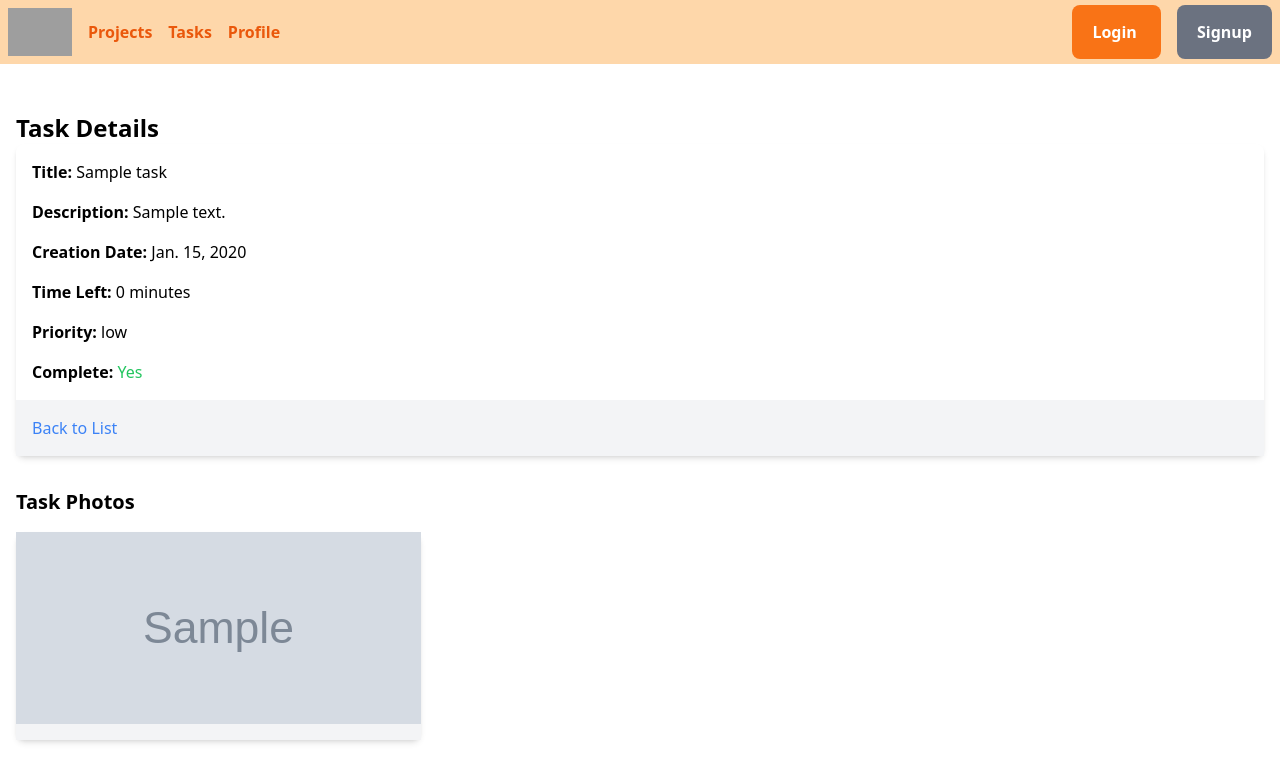
After one commit to AAhadNur/Task_Manager, a Django app: page /task/1/ in a window 1280 px wide. The commit adds this page. Shown: the top 782 px of the page. Run offline with Django 4.2, Linux system fonts and the light colour scheme; tables that the repository leaves empty hold one stand-in row (values such as "Sample post"); grey boxes marked "Sample" are stand-in pictures; some libraries are stand-ins or nearby versions; grey boxes are pictures that could not be loaded.

Commit message:
TaskDetailView Added

```diff
--- /dev/null
+++ b/tasks/forms.py
@@ -0,0 +1,16 @@
+from django import forms
+from .models import Task
+
+
+class TaskForm(forms.ModelForm):
+    class Meta:
+        model = Task
+        fields = ['project', 'title', 'description',
+                  'due_date', 'priority', 'is_complete']
+        widgets = {
+            'due_date': forms.DateInput(attrs={'type': 'date'}),
+        }
+
+
+class TaskPhotoUploadForm(forms.Form):
+    photo = forms.ImageField(widget=forms.ClearableFileInput)
--- a/tasks/templates/tasks/task_component.html
+++ b/tasks/templates/tasks/task_component.html
@@ -30,7 +30,7 @@
                 <td class="border border-gray-300 px-4 py-2">{{ task.priority }}</td>
                 <td class="border border-gray-300 px-4 py-2">{% if task.is_complete %}Yes{% else %}No{% endif %}</td>
                 <td class="border border-gray-300 px-4 py-2">
-                    <a href="#" class="bg-blue-500 text-white px-2 py-1 rounded hover:bg-blue-600">View</a>
+                    <a href="{% url 'task-detail' task.id %}" class="bg-blue-500 text-white px-2 py-1 rounded hover:bg-blue-600">View</a>
                     {% if task.created_by == request.user %}
                     <a href="#" class="bg-yellow-500 text-white px-2 py-1 rounded hover:bg-yellow-600">Edit</a>
                     <a href="#" class="bg-red-500 text-white px-2 py-1 rounded hover:bg-red-600">Delete</a>
--- /dev/null
+++ b/tasks/templates/tasks/task_detail.html
@@ -0,0 +1,61 @@
+{% extends 'tasks/base.html' %}
+
+{% block title %}Task Details{% endblock %}
+
+{% block content %}
+    <div class="container mx-auto p-4">
+        <section class="mt-8">
+            <div class="container">
+                <h2 class="text-2xl font-semibold">Task Details</h2>
+                <div class="bg-white rounded-lg shadow-md">
+                    <div class="p-4">
+                        <p class="mb-4"><strong>Title:</strong> {{ task.title }}</p>
+                        {% if task.description %}
+                        <p class="mb-4"><strong>Description:</strong> {{ task.description }}</p>
+                        {% else %}
+                        <p class="mb-4"><small>Task Description not added</small></p>
+                        {% endif %}
+                        <p class="mb-4"><strong>Creation Date:</strong> {{ task.creation_date|date }}</p>
+                        <p class="mb-4"><strong>Time Left: </strong> {{ task.due_date|timeuntil }}</p>
+                        <p class="mb-4"><strong>Priority:</strong> {{ task.priority }}</p>
+                        <p><strong>Complete:</strong> {% if task.is_complete %}<span class="text-green-500">Yes</span>{% else %}<span class="text-red-500">No</span>{% endif %}</p>
+                    </div>
+                    <footer class="bg-gray-100 p-4">
+                        {% if task.created_by == request.user %}
+                        <a href="#" class="text-yellow-500 hover:underline mr-4">Edit</a>
+                        {% endif %}
+                        <a href="{% url 'home' %}" class="text-blue-500 hover:underline">Back to List</a>
+                    </footer>
+                </div>
+
+                <h3 class="text-xl font-semibold mt-8">Task Photos</h3>
+                <div class="grid grid-cols-1 md:grid-cols-2 lg:grid-cols-3 gap-4 mt-4">
+                    {% for photo in task_photos %}
+                        <div class="bg-white rounded-lg shadow-md">
+                            <div class="relative">
+                                <img src="{{ photo.photo.url }}" alt="Task Photo" class="w-full h-48 object-cover">
+                            </div>
+                            <footer class="bg-gray-100 p-2">
+                                {% if task.created_by == request.user %}
+                                <a href="{% url 'delete-task-photo' task.id photo.id %}" class="text-red-500 hover:underline">Delete Photo</a>
+                                {% endif %}
+                            </footer>
+                        </div>
+                    {% empty %}
+                        <p class="mt-4">No photos available for this task.</p>
+                    {% endfor %}
+                </div>
+
+                <!-- Photo Upload Form -->
+                {% if task.created_by == request.user %}
+                <h3 class="text-xl font-semibold mt-8">Add Photo</h3>
+                <form method="post" enctype="multipart/form-data" class="mt-4">
+                    {% csrf_token %}
+                    {{ form }}
+                    <button type="submit" class="bg-orange-500 text-white py-2 px-4 rounded-md hover:bg-orange-600 focus:outline-none">Upload Photo</button>
+                </form>
+                {% endif %}
+            </div>
+        </section>
+    </div>
+{% endblock %}
--- a/tasks/urls.py
+++ b/tasks/urls.py
@@ -6,4 +6,9 @@ from tasks import views
 
 urlpatterns = [
     path('', views.TaskListView.as_view(), name='home'),
+    path('task/<int:pk>/', views.TaskDetailView.as_view(), name='task-detail'),
+
+
+    path('task/<int:task_id>/delete-photo/<int:photo_id>/',
+         views.delete_task_photo, name='delete-task-photo'),
 ]
--- a/tasks/views.py
+++ b/tasks/views.py
@@ -1,11 +1,15 @@
 from django.utils import timezone
 from datetime import date
 from datetime import timedelta
-from django.shortcuts import render
-from django.views.generic import ListView
+from django.shortcuts import render, get_object_or_404, redirect
+from django.views.generic import ListView, DetailView
+from django.views.generic.edit import FormView
 from django.db.models import Q
+from django.urls import reverse
+from django.http import HttpResponseRedirect
 
-from tasks.models import Task
+from tasks.models import Task, TaskPhoto
+from tasks.forms import TaskPhotoUploadForm
 
 # Create your views here.
 
@@ -75,3 +79,41 @@ class TaskListView(ListView):
             )
 
         return queryset
+
+
+class TaskDetailView(DetailView, FormView):
+    model = Task
+    template_name = 'tasks/task_detail.html'
+    context_object_name = 'task'
+    form_class = TaskPhotoUploadForm
+
+    def get_context_data(self, **kwargs):
+        context = super().get_context_data(**kwargs)
+        task = self.get_object()
+
+        task_photos = task.photos.all()
+
+        context['task_photos'] = task_photos
+
+        return context
+
+    def form_valid(self, form):
+        task = self.get_object()
+        photo = self.request.FILES.get('photo')
+
+        if photo:
+            task_photo = TaskPhoto(task=task, photo=photo)
+            task_photo.save()
+
+        return HttpResponseRedirect(reverse('task-detail', kwargs={'pk': task.pk}))
+
+
+# function based view of deleting task's photos
+def delete_task_photo(request, task_id, photo_id):
+    task = get_object_or_404(Task, pk=task_id)
+    photo = get_object_or_404(TaskPhoto, pk=photo_id)
+
+    if photo.task == task:
+        photo.delete()
+
+    return redirect('task-detail', pk=task.pk)
```
